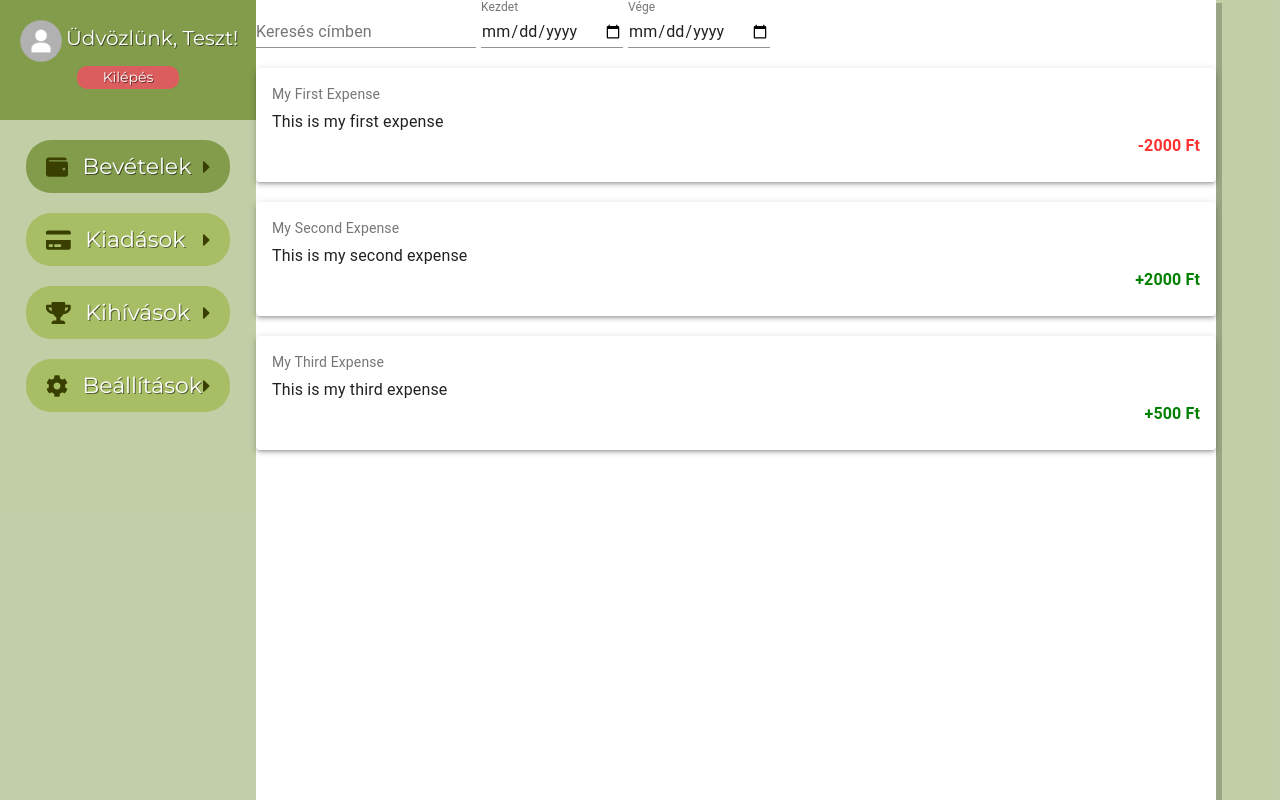
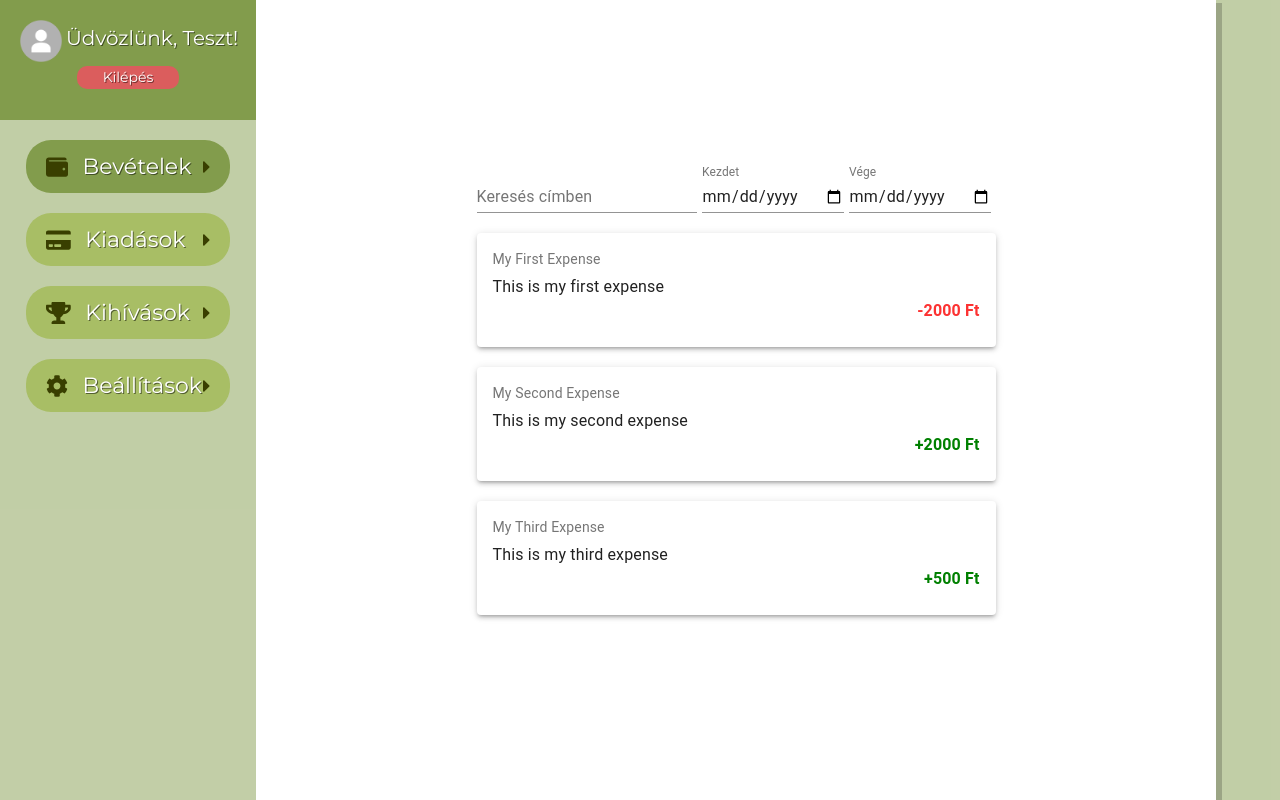
Before and after one commit to vereczkibalint/money_tracker, a React (Create React App) app in the folder client/: page / in a window 1280 px wide. Built offline with nearby package versions, Linux system fonts and the light colour scheme.

Commit message:
content layout changed to flex

```diff
--- a/client/src/App.css
+++ b/client/src/App.css
@@ -1,4 +1,4 @@
-@import url('https://fonts.googleapis.com/css2?family=Montserrat&display=swap');
+@import url('https://fonts.googleapis.com/css2?family=Montserrat:wght@400;700&display=swap');
 
 * {
     list-style-type: none;
@@ -17,6 +17,9 @@
 }
 
 .layout .content {
+    display: flex;
+    justify-content: center;
+    align-items: center;
     min-width: 75vw;
     background-color: #ffffff;
     -webkit-box-shadow: 6px 3px var(--box-shadow-color);
```
